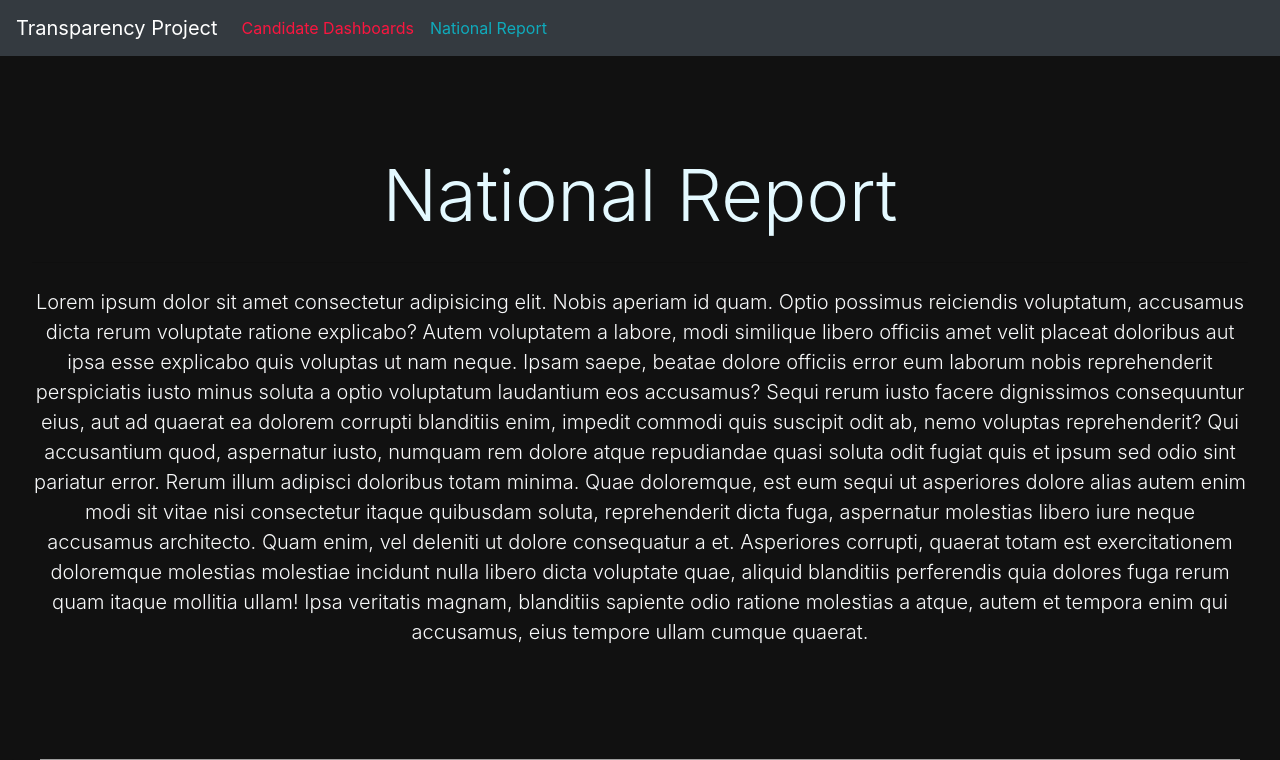
After one commit to datascienceucsc/dss-cruzhacks, a Flask app: page /national_report in a window 1280 px wide. The commit adds this page. Shown: the top 760 px of the page. Run offline with Flask 3, Linux system fonts and the light colour scheme; parts of the project's set-up code (start-up, migrations or seed data) failed here and were passed over; some libraries are stand-ins or nearby versions; grey boxes are pictures that could not be loaded.

Commit message:
added route for national report

```diff
--- a/server/server/routes.py
+++ b/server/server/routes.py
@@ -13,4 +13,8 @@ def home():
 
 @router.route("/candidate_dashboard", methods=["GET", "POST"])
 def candidate_dashboard():
-    return render_template('single_candidate.html', title="Transparency USA - Single Candidates", iframesrc=google_trends_addr)
+    return render_template('candidate_dashboard.html', title="Transparency USA - Candidate Dashboard", iframesrc=google_trends_addr)
+
+@router.route("/national_report", methods=["GET", "POST"])
+def national_report():
+    return render_template('national_report.html', title="Transparency USA - National Report", iframesrc=overall_facebook_spending_addr)
--- a/server/server/templates/layout.html
+++ b/server/server/templates/layout.html
@@ -57,7 +57,7 @@
                   <a class="nav-link americaBlue" id="nav-duoCandidate" href="#">Dual</a>
 		</li> -->
                 <li class="nav-item">
-                  <a class="nav-link americaDarkBlue" id="nav-multiCandidate" href="#">National Report</a>
+                  <a class="nav-link americaDarkBlue" id="nav-multiCandidate" href="{{ url_for('router.national_report') }}">National Report</a>
                 </li>
               </ul>
             </div>
--- /dev/null
+++ b/server/server/templates/national_report.html
@@ -0,0 +1,35 @@
+{% extends "layout.html" %} {% block content %}
+<div class="jumbotron">
+  <h1 class="display-3 text-center americaWhite">
+    National Report
+  </h1>
+  <hr class="my-4" />
+  <p class="lead text-center text-light">
+    Lorem ipsum dolor sit amet consectetur adipisicing elit. Nobis aperiam id
+    quam. Optio possimus reiciendis voluptatum, accusamus dicta rerum voluptate
+    ratione explicabo? Autem voluptatem a labore, modi similique libero officiis
+    amet velit placeat doloribus aut ipsa esse explicabo quis voluptas ut nam
+    neque. Ipsam saepe, beatae dolore officiis error eum laborum nobis
+    reprehenderit perspiciatis iusto minus soluta a optio voluptatum laudantium
+    eos accusamus? Sequi rerum iusto facere dignissimos consequuntur eius, aut
+    ad quaerat ea dolorem corrupti blanditiis enim, impedit commodi quis
+    suscipit odit ab, nemo voluptas reprehenderit? Qui accusantium quod,
+    aspernatur iusto, numquam rem dolore atque repudiandae quasi soluta odit
+    fugiat quis et ipsum sed odio sint pariatur error. Rerum illum adipisci
+    doloribus totam minima. Quae doloremque, est eum sequi ut asperiores dolore
+    alias autem enim modi sit vitae nisi consectetur itaque quibusdam soluta,
+    reprehenderit dicta fuga, aspernatur molestias libero iure neque accusamus
+    architecto. Quam enim, vel deleniti ut dolore consequatur a et. Asperiores
+    corrupti, quaerat totam est exercitationem doloremque molestias molestiae
+    incidunt nulla libero dicta voluptate quae, aliquid blanditiis perferendis
+    quia dolores fuga rerum quam itaque mollitia ullam! Ipsa veritatis magnam,
+    blanditiis sapiente odio ratione molestias a atque, autem et tempora enim
+    qui accusamus, eius tempore ullam cumque quaerat.
+  </p>
+</div>
+<div class="container-fluid" style="height: auto;">
+  <div class="row h-100 justify-content-center align-items-center">
+    <iframe src="{{ iframesrc }}" frameborder="0" height="1200px" width="1200px"></iframe>
+  </div>
+</div>
+{% endblock content %}
```
Also changed, not shown: server/server/templates/candidate_dashboard.html (renamed from server/server/templates/single_candidate.html).
